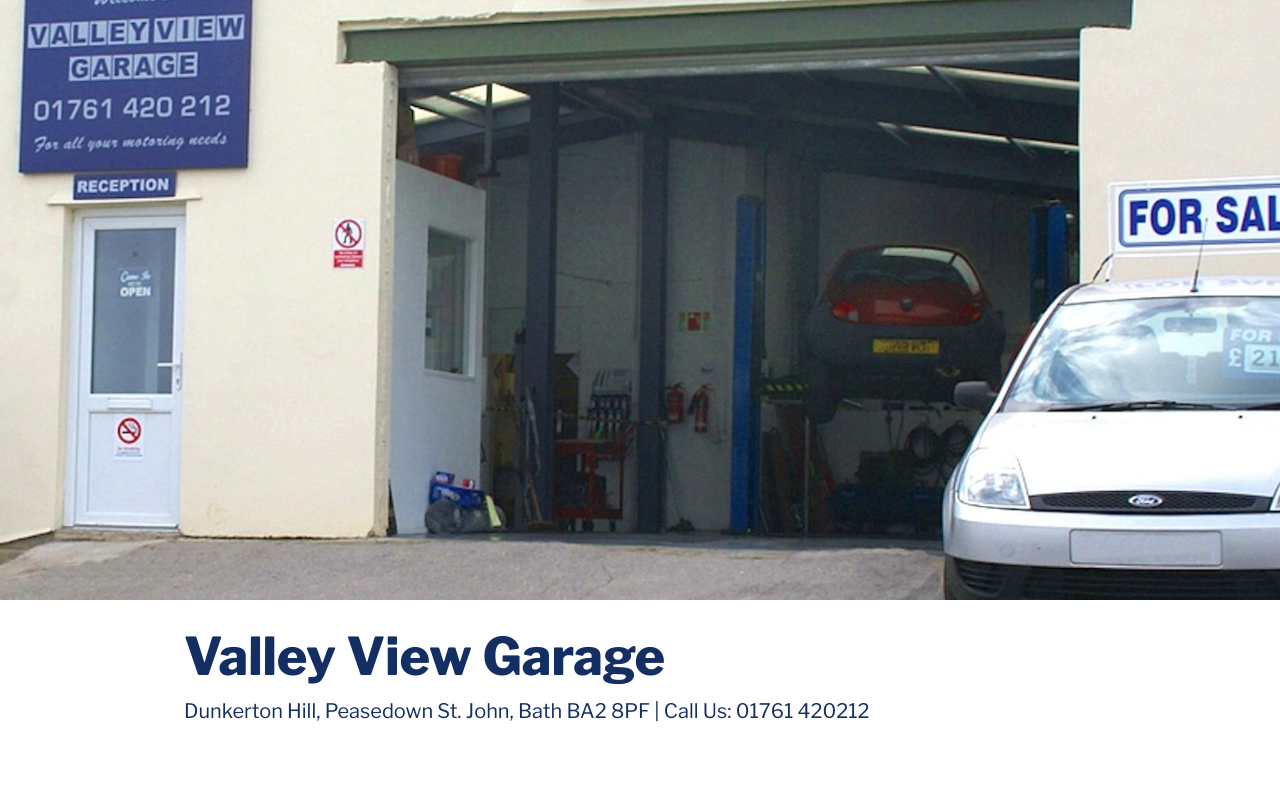
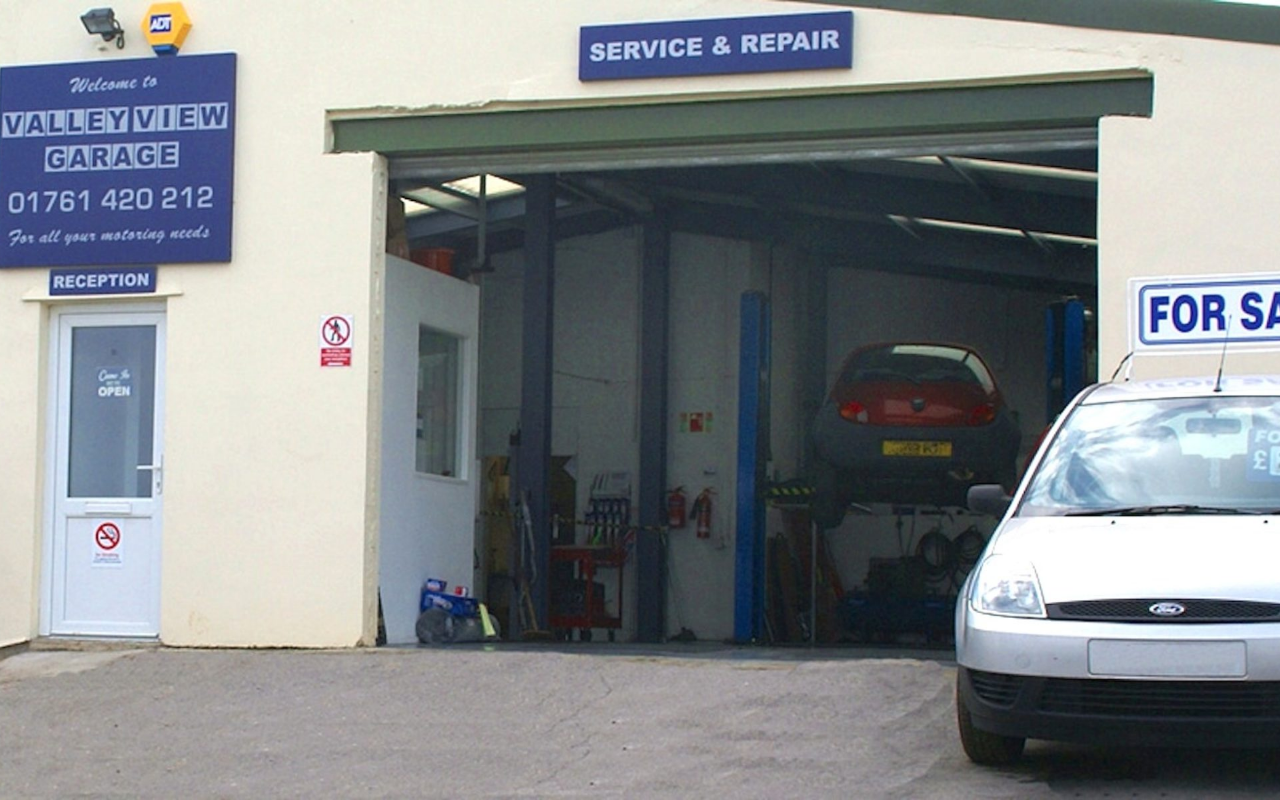
Before and after one commit to pauloaten/valleyviewgarage, a React (Vite) app: page / in a window 1280 px wide. Shown: the top 800 px of the page. Built offline with nearby package versions, Linux system fonts and the light colour scheme.

Commit message:
Set hero image to full viewport height

```diff
--- a/src/ValleyViewGarage.jsx
+++ b/src/ValleyViewGarage.jsx
@@ -73,7 +73,7 @@
             alt=""
             srcSet="/images/hero-300w.jpg 300w, /images/hero-768w.jpg 768w, /images/hero-1024w.jpg 1024w, /images/hero.jpg 2000w"
             sizes="100vw"
-            className="w-full h-auto block max-h-[600px] object-cover object-center"
+            className="w-full block h-screen object-cover object-center"
           />
         </div>
 
```
